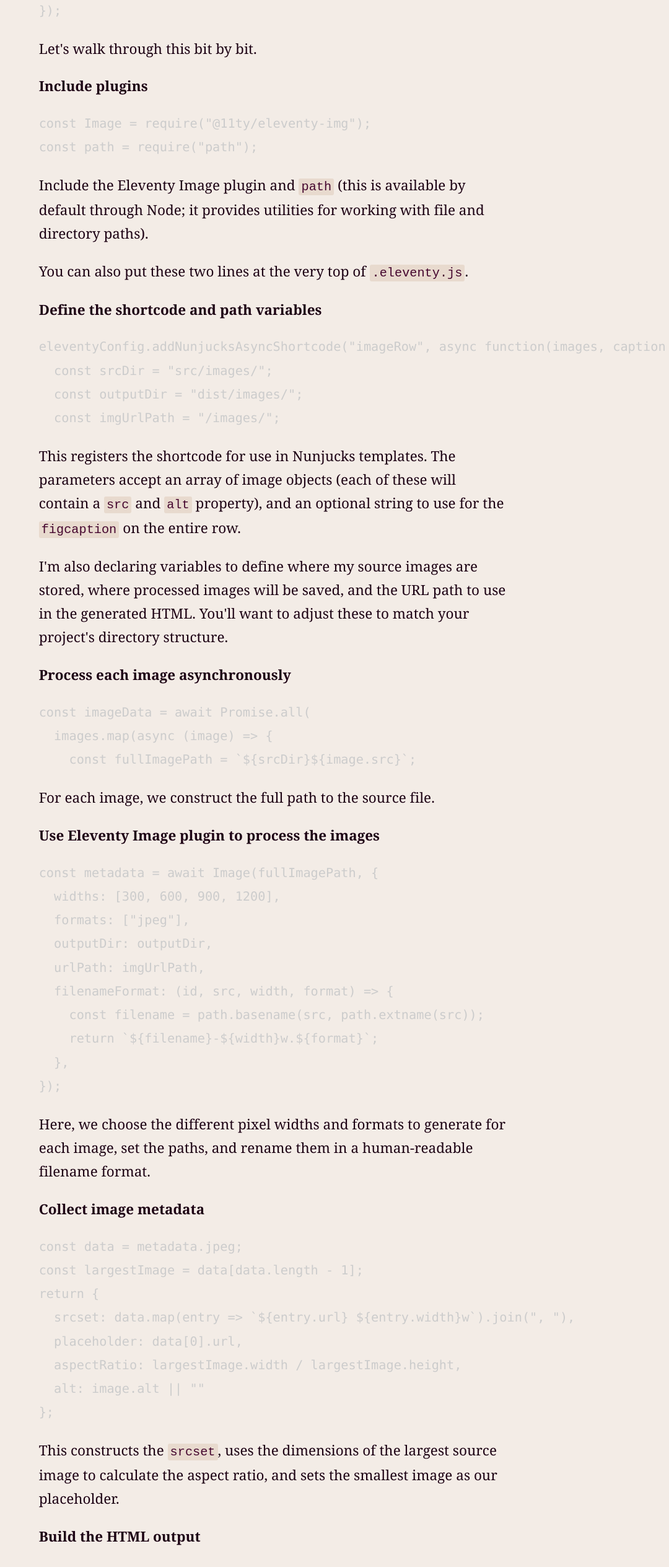
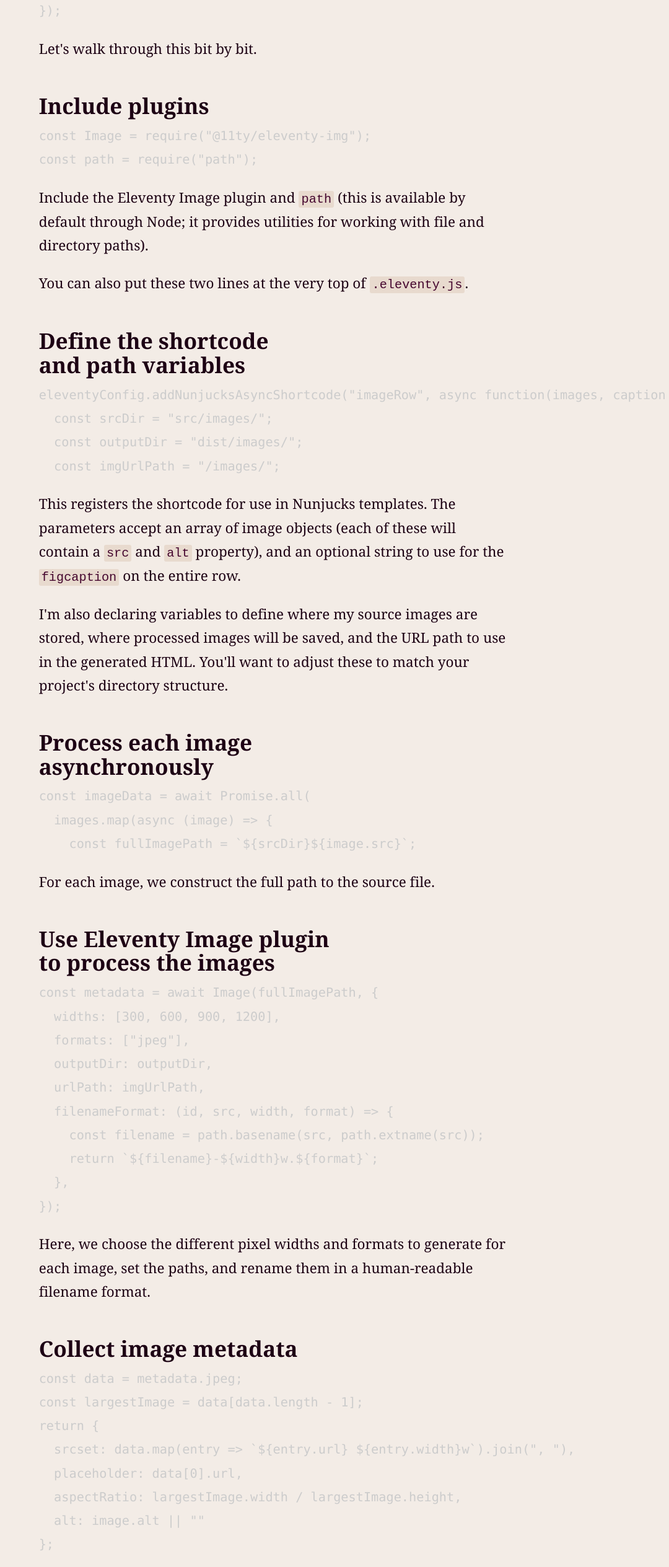
Before and after one commit to minttoothpick/jeremyrobertjones.com, an Eleventy site: page src/writing/proportional-equal-height-image-row-css-11ty-nunjucks.md in a window 1280 px wide. Shown: the part 8760-11288 px from the top of the page at 62% size, without its empty margins (200-1280 px from the left). Built offline with nearby package versions, Linux system fonts and the light colour scheme; Eleventy itself is replaced by a stand-in of ours; code samples lack their colours; files that its build step writes are made by us from their sources; a web font is replaced by a local one.

Commit message:
Edit headings

````diff
--- a/src/writing/proportional-equal-height-image-row-css-11ty-nunjucks.md
+++ b/src/writing/proportional-equal-height-image-row-css-11ty-nunjucks.md
@@ -203,7 +203,7 @@ eleventyConfig.addNunjucksAsyncShortcode("imageRow", async function(images, capt
 
 Let's walk through this bit by bit.
 
-**Include plugins**
+### Include plugins
 
 ```js
 const Image = require("@11ty/eleventy-img");
@@ -214,7 +214,7 @@ Include the Eleventy Image plugin and `path` (this is available by default throu
 
 You can also put these two lines at the very top of `.eleventy.js`.
 
-**Define the shortcode and path variables**
+### Define the shortcode and path variables
 
 ```js
 eleventyConfig.addNunjucksAsyncShortcode("imageRow", async function(images, caption = "") {
@@ -227,7 +227,7 @@ This registers the shortcode for use in Nunjucks templates. The parameters accep
 
 I'm also declaring variables to define where my source images are stored, where processed images will be saved, and the URL path to use in the generated HTML. You'll want to adjust these to match your project's directory structure.
 
-**Process each image asynchronously**
+### Process each image asynchronously
 
 ```js
 const imageData = await Promise.all(
@@ -237,7 +237,7 @@ const imageData = await Promise.all(
 
 For each image, we construct the full path to the source file.
 
-**Use Eleventy Image plugin to process the images**
+### Use Eleventy Image plugin to process the images
 
 ```js
 const metadata = await Image(fullImagePath, {
@@ -254,7 +254,7 @@ const metadata = await Image(fullImagePath, {
 
 Here, we choose the different pixel widths and formats to generate for each image, set the paths, and rename them in a human-readable filename format.
 
-**Collect image metadata**
+### Collect image metadata
 
 ```js
 const data = metadata.jpeg;
@@ -269,7 +269,7 @@ return {
 
 This constructs the `srcset`, uses the dimensions of the largest source image to calculate the aspect ratio, and sets the smallest image as our placeholder.
 
-**Build the HTML output**
+### Build the HTML output
 
 ```js
 const captionHtml = caption ? `<figcaption class="text-small">${caption}</figcaption>` : "";
@@ -297,7 +297,7 @@ return `<figure class="flow-condensed">
 
 Construct the HTML, including the attributes for lazysizes.
 
-**Handle errors**
+### Handle errors
 
 ```js
 } catch (error) {
````
